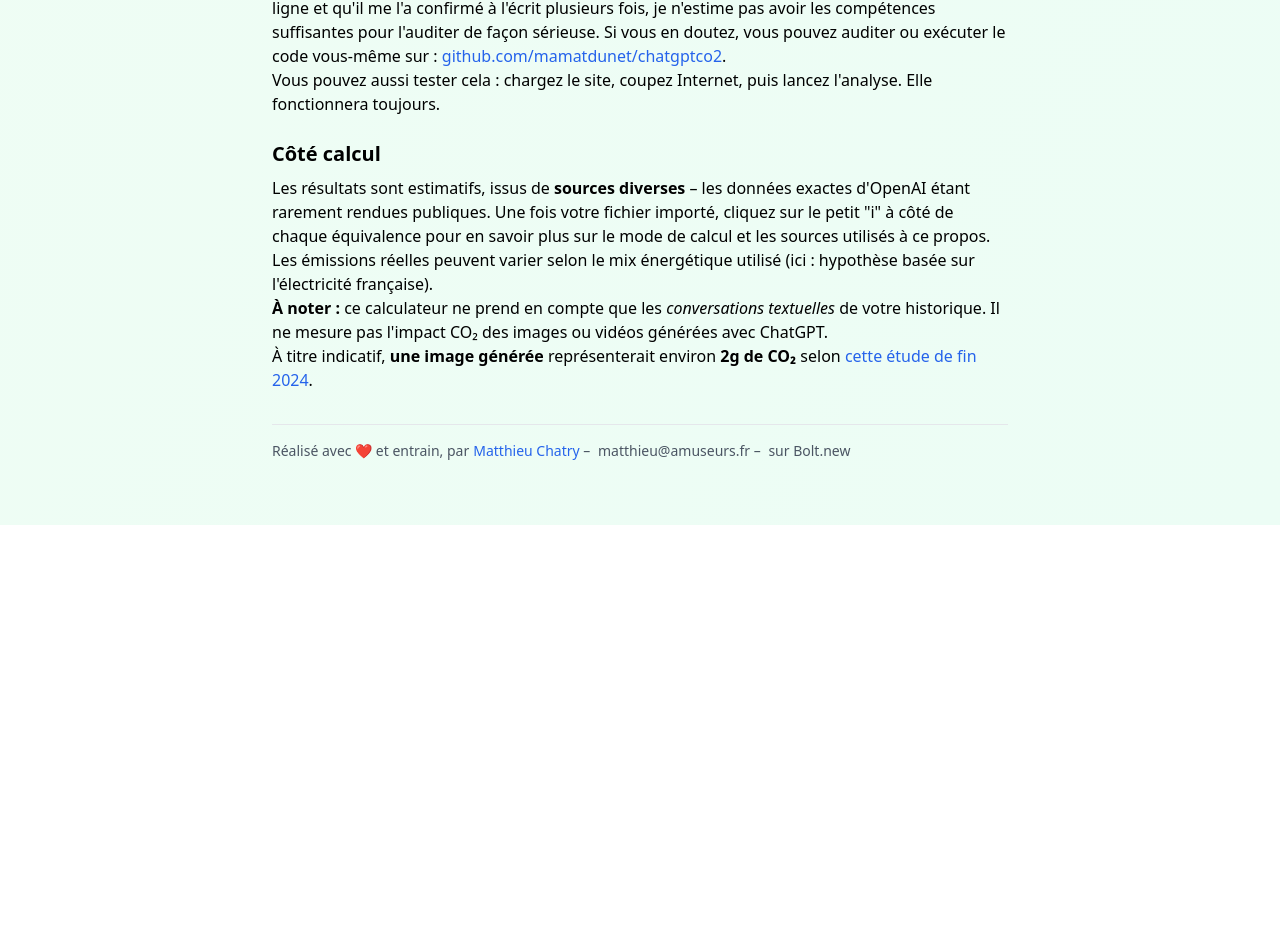
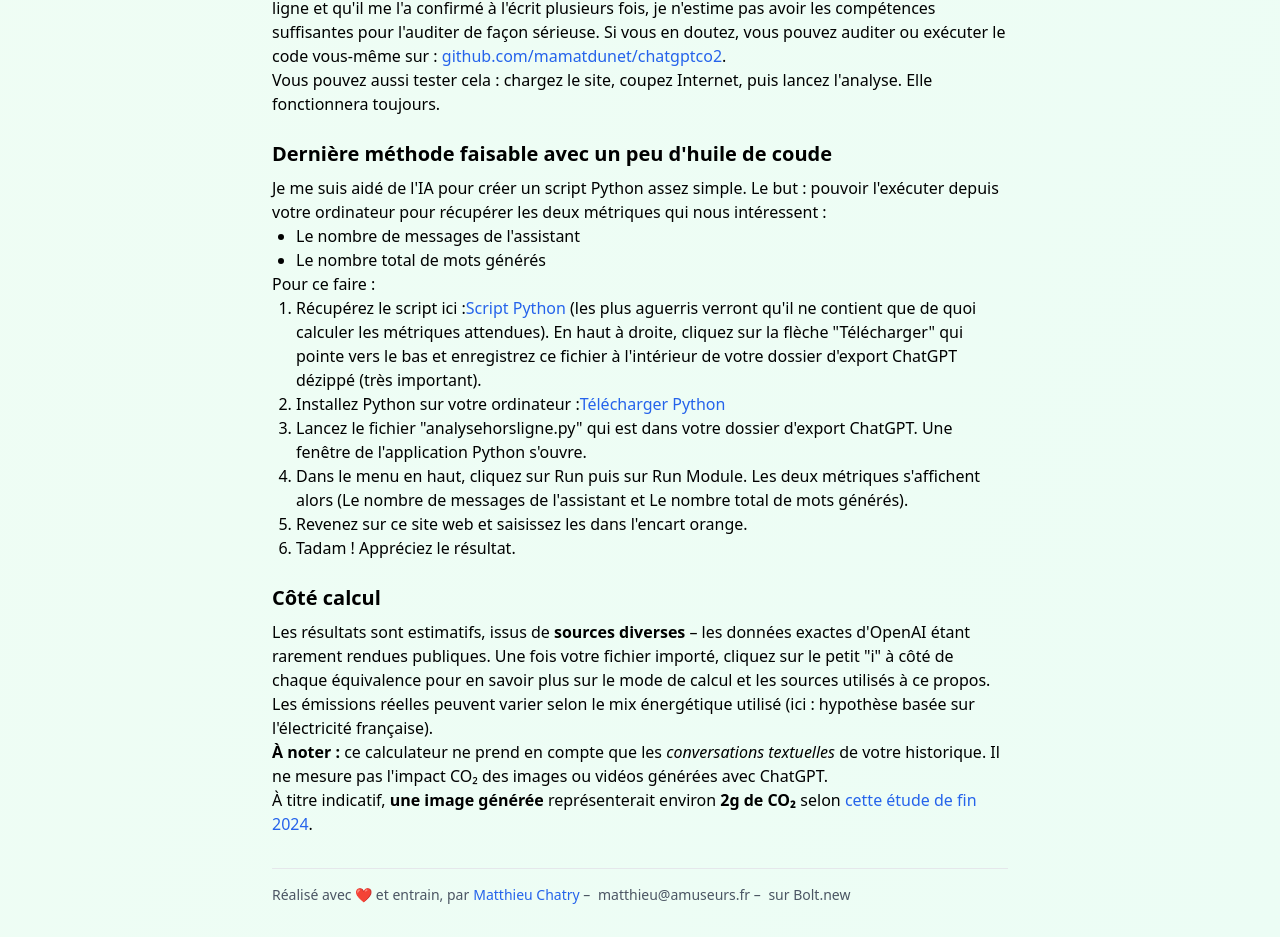
Before and after one commit to mamatdunet/chatgptco2, a React (Vite) app: page / in a window 1280 px wide. Shown: the part 1476-2413 px from the top of the page. Before the commit the page ends 2001 px from the top, so only its background shows below. Built offline with nearby package versions, Linux system fonts and the light colour scheme.

Commit message:
Updated App.tsx

```diff
--- a/src/App.tsx
+++ b/src/App.tsx
@@ -1094,6 +1094,35 @@ function App() {
   Vous pouvez aussi tester cela : chargez le site, coupez Internet, puis lancez l'analyse. Elle fonctionnera toujours.
 </p>
 
+<h3 className="text-xl font-semibold mt-6 mb-2">Dernière méthode faisable avec un peu d'huile de coude</h3>
+
+<p>
+  Je me suis aidé de l'IA pour créer un script Python assez simple. Le but : pouvoir l'exécuter depuis votre ordinateur pour récupérer les deux métriques qui nous intéressent :
+</p>
+<ul className="list-disc pl-6">
+  <li>Le nombre de messages de l'assistant</li>
+  <li>Le nombre total de mots générés</li>
+</ul>
+
+<p>Pour ce faire :</p>
+<ol className="list-decimal pl-6">
+  <li>Récupérez le script ici :
+    <a href="https://github.com/mamatdunet/chatgptco2/blob/main/analysehorsligne.py" className="text-blue-600 hover:underline" target="_blank" rel="noopener noreferrer">
+      Script Python
+    </a> (les plus aguerris verront qu'il ne contient que de quoi calculer les métriques attendues). En haut à droite, cliquez sur la flèche "Télécharger" qui pointe vers le bas et enregistrez ce fichier à l'intérieur de votre dossier d'export ChatGPT dézippé (très important).
+  </li>
+  <li>Installez Python sur votre ordinateur :
+    <a href="https://www.python.org/downloads/" className="text-blue-600 hover:underline" target="_blank" rel="noopener noreferrer">
+      Télécharger Python
+    </a>
+  </li>
+  <li>Lancez le fichier "analysehorsligne.py" qui est dans votre dossier d'export ChatGPT. Une fenêtre de l'application Python s'ouvre.</li>
+  <li>Dans le menu en haut, cliquez sur Run puis sur Run Module. Les deux métriques s'affichent alors (Le nombre de messages de l'assistant et Le nombre total de mots générés).</li>
+  <li>Revenez sur ce site web et saisissez les dans l'encart orange.</li>
+  <li>Tadam ! Appréciez le résultat.</li>
+</ol>
+
+
           <h3 className="text-xl font-semibold mt-6 mb-2">Côté calcul</h3>
 
           <p>
```
Lines whose indentation alone changed are shown as unchanged.
